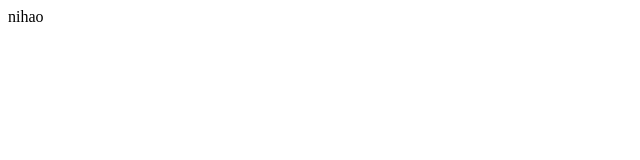
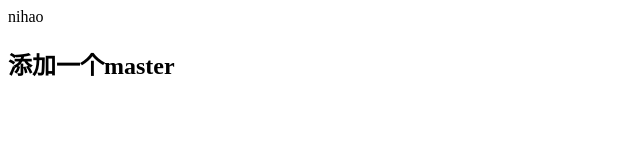
Before and after one commit to dalianmiaodll/homework, a plain HTML site: page my-project/index.html in a window 1280 px wide. Shown: the whole page, without its empty margins (0-640 px from the left). Drawn offline with Linux system fonts and the light colour scheme.

Commit message:
add master

```diff
--- a/my-project/index.html
+++ b/my-project/index.html
@@ -9,5 +9,8 @@
     <div id="app"></div>
     <!-- built files will be auto injected -->
     <div>nihao</div>
+    <article>
+      <h2>添加一个master</h2>
+    </article>
   </body>
 </html>
```
